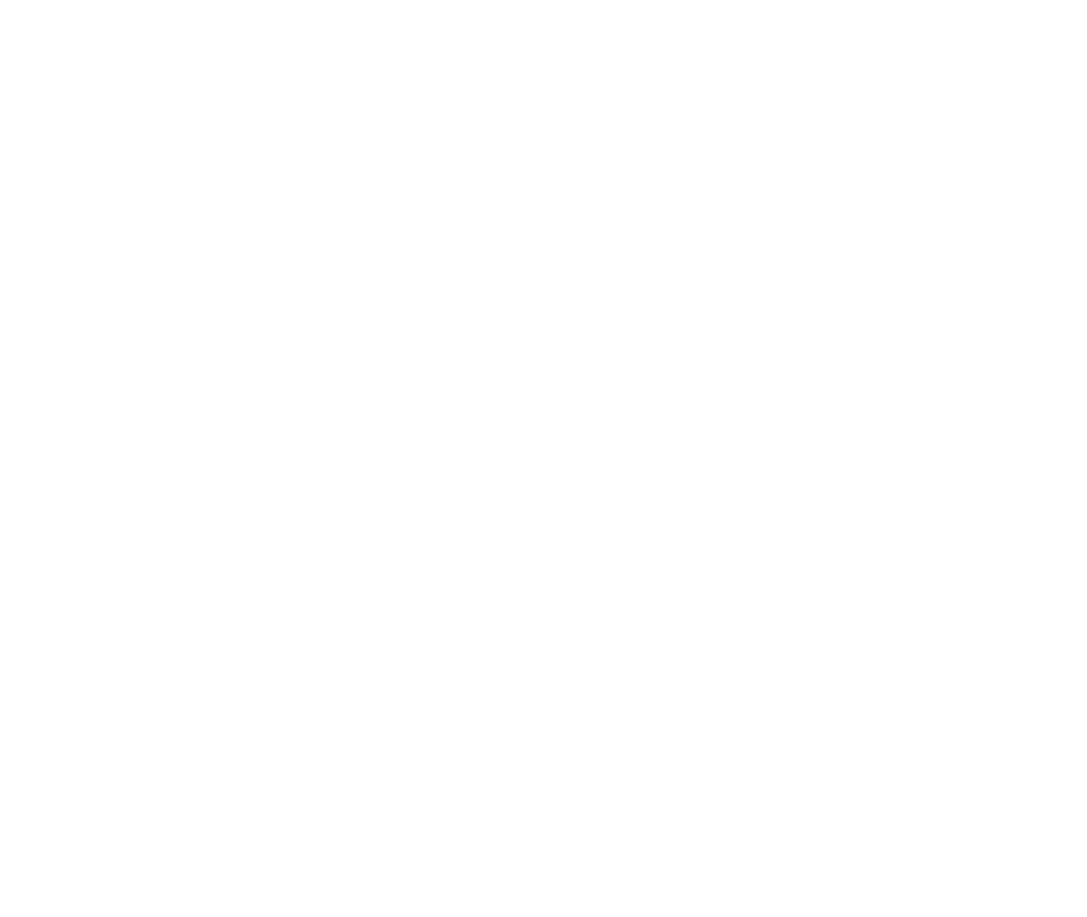
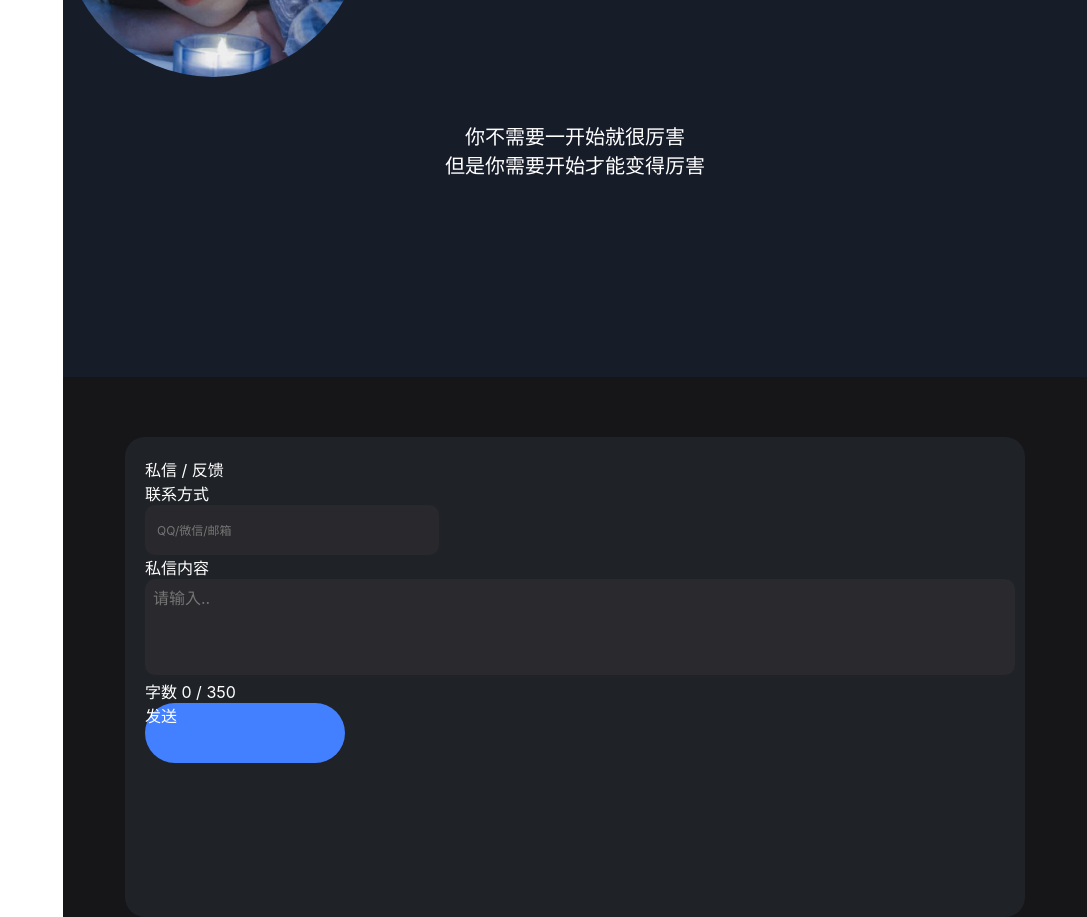
Before and after one commit to Links426/personalBlog, a Vue app: page /about in a window 1280 px wide. Before the commit this address had no page. Shown: the part 600-1517 px from the top of the page, without its empty margins (193-1280 px from the left). Before the commit the page ends 800 px from the top, so only its background shows below. Built offline with nearby package versions, Linux system fonts and the light colour scheme.

Commit message:
完成关于页

```diff
--- a/src/router/router.ts
+++ b/src/router/router.ts
@@ -24,6 +24,11 @@
         name: 'Download',
         component: () => import('@/view/download/download.vue'),
       },
+      {
+        path: 'about',
+        name: 'About',
+        component: () => import('@/view/about/About.vue'),
+      },
     ],
   },
 ]
--- a/src/style.css
+++ b/src/style.css
@@ -1,12 +1,25 @@
-div{
-    box-sizing:border-box
+div {
+  box-sizing: border-box;
 }
-.pointer{
-    cursor: pointer;
+.pointer {
+  cursor: pointer;
 }
 /* 0.3s的动画 */
 .transition-3s {
-    transition: all 0.3s;
-  }
-  /* 隐藏滚动条 */
-.scrollHidden::-webkit-scrollbar { width: 0 !important }
+  transition: all 0.3s;
+}
+/* 隐藏滚动条 */
+.scrollHidden::-webkit-scrollbar {
+  width: 0 !important;
+}
+/* 卡片阴影 */
+.cardShadow:hover {
+  box-shadow: 0px 4px 43px -19px rgba(0, 0, 0, 0.3);
+}
+/* 签名字体 */
+.signFont {
+  font-family: HanziPenSC-W3;
+}
+textarea {
+  resize: none;
+}
--- /dev/null
+++ b/src/view/about/About.vue
@@ -0,0 +1,122 @@
+<template>
+  <div
+    flex-1
+    flex
+    flex-col
+    class="transition-3s"
+    min-h-1260px
+    :class="leftBannerStatus ? 'pl-256px' : 'pl-110px'"
+  >
+    <!-- 内容 -->
+    <!-- 上半部分 -->
+    <div class="w-full h-600px bg-#171c29 flex-center-col">
+      <img src="@/static/img/QQ20221226-1.jpg" class="w-300px rounded-50%" />
+      <div
+        class="text-white absolute op-60 text-28px font-500 top-350px left-830px signFont"
+      >
+        XLin
+      </div>
+      <div class="signFont text-white text-center text-20px mt-40px">
+        <div mb-10px>你不需要一开始就很厉害</div>
+        <div>但是你需要开始才能变得厉害</div>
+      </div>
+    </div>
+    <!-- 下半部分 -->
+    <div class="flex bg-#161619 flex-1 justify-center">
+      <div
+        class="w-900px bg-#1f2227 h-480px p-20px mt-60px rounded-20px text-white"
+      >
+        <!-- 标题 -->
+        <div text-24px absolute>私信 / 反馈</div>
+        <div flex flex-col h-full justify-between>
+          <div>
+            <!-- 联系方式 -->
+            <div mt-60px mb-20px>
+              <div mb-10px>联系方式</div>
+              <input
+                type="text"
+                placeholder="QQ/微信/邮箱"
+                class="w-280px h-48px bg-#29292d rounded-10px b-0 pl-12px text-12px"
+              />
+            </div>
+            <!-- 私信内容 -->
+            <div relative>
+              <div mb-10px>私信内容</div>
+              <!-- 需要给 textarea 加上自适应高度 -->
+              <textarea
+                class="w-full min-h-80px bg-#29292e b-0 rounded-10px pl-8px pt-6px"
+                maxlength="350"
+                ref="textareaRef"
+                v-model="textAreaContent"
+                :rows="rows"
+                placeholder="请输入.."
+              ></textarea>
+              <div absolute top-0 right-10px op-20>
+                字数
+                <span>{{ textAreaContent.length }} / 350</span>
+              </div>
+            </div>
+          </div>
+          <div
+            class="w-200px h-60px bg-#4380FF flex-center rounded-30px pointer"
+          >
+            发送
+          </div>
+        </div>
+      </div>
+    </div>
+  </div>
+</template>
+<script setup lang="ts">
+// 从pinia获取左侧状态栏的状态
+import { storeToRefs } from 'pinia'
+import leftBannerStore from '@/store/leftBannerOpen'
+// 路由
+import { useRouter } from 'vue-router'
+const router = useRouter()
+
+const leftBanner = leftBannerStore()
+const { leftBannerStatus } = storeToRefs(leftBanner)
+// textarea 自适应 高度
+const textareaRef = ref(null)
+const rows = ref(1)
+const textAreaContent = ref('')
+
+// 刷新时，记下 technology 页
+onMounted(() => {
+  localStorage.setItem('page', 'about')
+  nextTick(adjustTextareaSize)
+})
+watch(
+  () => textAreaContent.value,
+  () => {
+    nextTick(adjustTextareaSize)
+  }
+)
+// textArea 自适应高度
+const adjustTextareaSize = () => {
+  let textarea = textareaRef.value
+
+  textarea.style.height = 'auto'
+  const height = textarea.scrollHeight
+
+  if (height) {
+    // 改变textarea高度达到自适应
+    textarea.style.height = height + 'px'
+  }
+}
+</script>
+
+<style scoped>
+/* 输入框搜索 */
+.iconSearch {
+  @apply absolute text-#a4a7b0 text-20px;
+  top: 10px;
+  left: 430px;
+}
+/* 返回主页按钮 */
+.backToMainButton {
+  @apply w-150px h-50px rounded-30px flex flex-center text-white;
+  background: linear-gradient(90deg, #dec1ff 2%, #ff8bcb 100%);
+}
+</style>
--- a/src/view/download/download.vue
+++ b/src/view/download/download.vue
@@ -138,8 +138,5 @@
   top: 10px;
   left: 430px;
 }
-/* 卡片阴影 */
-.cardShadow:hover {
-  box-shadow: 0px 4px 43px -19px rgba(0, 0, 0, 0.3);
-}
+
 </style>
--- a/src/view/main/main.vue
+++ b/src/view/main/main.vue
@@ -103,6 +103,8 @@
     router.push('/technology')
   } else if (item === 3) {
     router.push('/download')
+  } else if (item === 4) {
+    router.push('/about')
   }
 }
 onMounted(() => {
--- a/src/view/personShare/share.vue
+++ b/src/view/personShare/share.vue
@@ -39,7 +39,7 @@
           <!-- 文章 -->
           <div flex-1 mr-30px flex-col flex>
             <div
-              class="pointer h-200px p-20px bg-white rounded-10px mb-16px flex"
+              class="pointer h-200px p-20px bg-white rounded-10px mb-16px flex cardShadow transition-3s"
               v-for="item in articleList"
               :key="item.id"
             >
@@ -94,7 +94,7 @@
           <div>
             <!-- 摄影 -->
             <div
-              class="w-390px h-530px p-30px bg-white rounded-10px text-#3b3948 font-700 text-18px"
+              class="w-390px h-530px p-30px bg-white rounded-10px text-#3b3948 font-700 text-18px cardShadow transition-3s"
             >
               <div>摄影</div>
               <!-- 内容 -->
@@ -105,7 +105,7 @@
             </div>
             <!-- 随记 -->
             <div
-              class="w-390px h-530px p-30px bg-white rounded-10px text-#3b3948 font-700 text-18px mt-30px overflow-scroll scrollHidden"
+              class="w-390px h-530px p-30px bg-white rounded-10px text-#3b3948 font-700 text-18px mt-30px overflow-scroll scrollHidden cardShadow transition-3s"
             >
               <div>随记</div>
               <!-- 如果没有内容，则出现的东西 -->
```
